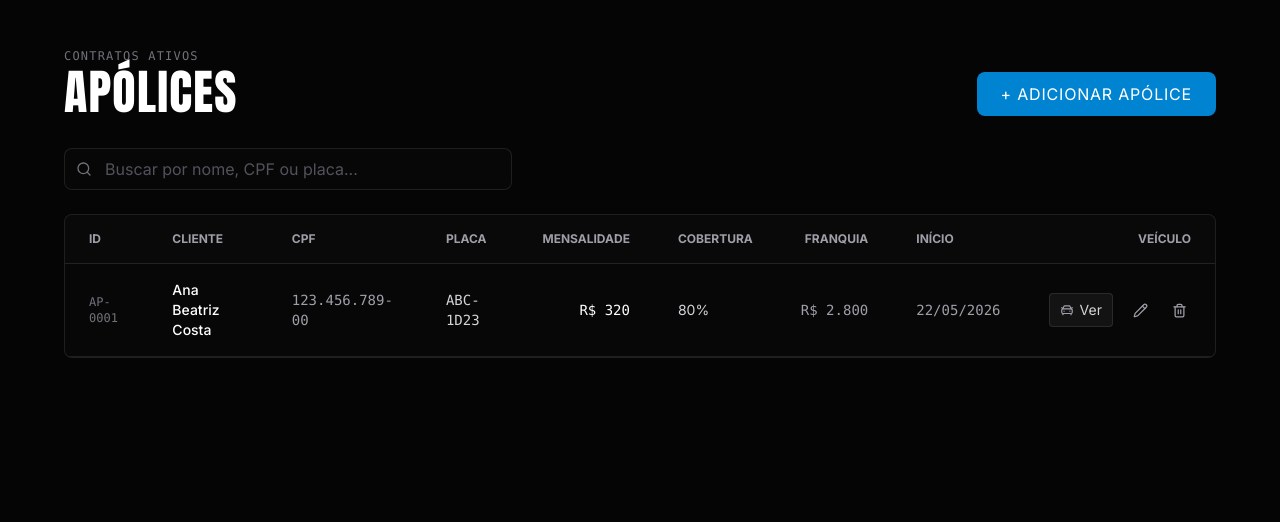
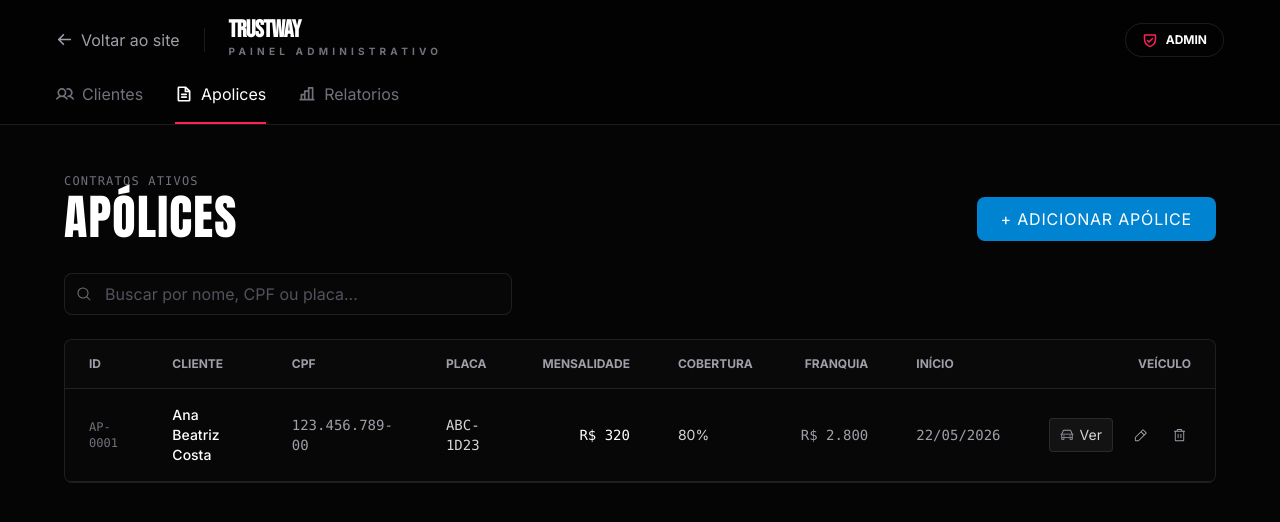
Before and after one commit to twostacktech/TrustWayFront, a React (Vite) app: page /apolices in a window 1280 px wide. Shown: the top 522 px of the page. Built offline with nearby package versions, Linux system fonts and the light colour scheme.

Commit message:
fix:navbaradm

```diff
--- a/src/App.tsx
+++ b/src/App.tsx
@@ -5,6 +5,7 @@ import Home from "./pages/home/Home";
 import Navbar from "./components/navbar/Navbar";
 import Footer from "./components/footer/Footer";
 import Apolices from "./pages/apolices/Apolices";
+import NavBarAdm from "./navbaradm/NavBarAdm";
 
 function HomeLayout() {
   return (
@@ -18,14 +19,23 @@ function HomeLayout() {
   )
 }
 
+function AdminLayout({ children }: { children: React.ReactNode }) {
+  return (
+    <main className="min-h-screen bg-[#020202] text-white">
+      <NavBarAdm />
+      {children}
+    </main>
+  )
+}
+
 function App() {
   return (
     <BrowserRouter>
       <Routes>
         <Route path="/" element={<HomeLayout />} />
         <Route path="/home" element={<HomeLayout />} />
-        <Route path="/admcliente" element={<AdmCliente />} />
-        <Route path="/apolices" element={<Apolices/>} />
+        <Route path="/admcliente" element={<AdminLayout><AdmCliente /></AdminLayout>} />
+        <Route path="/apolices" element={<AdminLayout><Apolices /></AdminLayout>} />
       </Routes>
     </BrowserRouter>
   );
--- a/src/navbaradm/NavBarAdm.tsx
+++ b/src/navbaradm/NavBarAdm.tsx
@@ -1,18 +1,39 @@
 import { ArrowLeft, ChartBar, FileText, ShieldCheck, Users } from '@phosphor-icons/react'
+import { Link, useLocation } from 'react-router-dom'
+
+const links = [
+  {
+    href: '/admcliente',
+    label: 'Clientes',
+    icon: Users,
+  },
+  {
+    href: '/apolices',
+    label: 'Apolices',
+    icon: FileText,
+  },
+  {
+    href: '/relatorios',
+    label: 'Relatorios',
+    icon: ChartBar,
+  },
+]
 
 function NavBarAdm() {
+  const { pathname } = useLocation()
+
   return (
     <header className="border-b border-white/10">
       <div className="flex min-h-[124px] flex-col justify-between">
         <div className="flex items-center justify-between px-4 py-5 sm:px-8 lg:px-14">
           <div className="flex items-center gap-6">
-            <a
-              href="/home"//colocar link para o home do site
+            <Link
+              to="/home"
               className="flex items-center gap-2 border-r border-white/10 pr-6 text-sm text-zinc-400 transition hover:text-white"
             >
               <ArrowLeft size={17} weight="bold" />
               Voltar ao site
-            </a>
+            </Link>
 
             <div>
               <strong className="block font-display text-2xl leading-5 tracking-tight text-white">
@@ -31,27 +52,24 @@ function NavBarAdm() {
         </div>
 
         <nav className="flex gap-8 overflow-x-auto px-4 sm:px-8 lg:px-14">
-          <a
-            href="/clientes"//colocar link para clientes
-            className="flex items-center gap-2 border-b-2 border-rose-500 pb-4 text-sm font-bold text-white"
-          >
-            <Users size={18} weight="bold" />
-            Clientes
-          </a>
-          <a
-            href="/apolices"//colocar link para apolices
-            className="flex items-center gap-2 pb-4 text-sm font-bold text-zinc-500 transition hover:text-white"
-          >
-            <FileText size={18} weight="bold" />
-            Apolices
-          </a>
-          <a
-            href="/relatorios"//colocar link para relatorios
-            className="flex items-center gap-2 pb-4 text-sm font-bold text-zinc-500 transition hover:text-white"
-          >
-            <ChartBar size={18} weight="bold" />
-            Relatorios
-          </a>
+          {links.map(({ href, label, icon: Icon }) => {
+            const ativo = pathname === href
+
+            return (
+              <Link
+                key={href}
+                to={href}
+                className={`flex items-center gap-2 border-b-2 pb-4 text-sm font-bold transition hover:text-white ${
+                  ativo
+                    ? 'border-rose-500 text-white'
+                    : 'border-transparent text-zinc-500'
+                }`}
+              >
+                <Icon size={18} weight="bold" />
+                {label}
+              </Link>
+            )
+          })}
         </nav>
       </div>
     </header>
--- a/src/pages/Cliente/AdmCliente.tsx
+++ b/src/pages/Cliente/AdmCliente.tsx
@@ -4,7 +4,6 @@ import { MagnifyingGlass,PencilSimple,Plus,Trash,X } from '@phosphor-icons/react
 import { AxiosError } from 'axios'
 import { toast, ToastContainer } from 'react-toastify'
 import 'react-toastify/dist/ReactToastify.css'
-import NavBarAdm from '../../navbaradm/NavBarAdm'
 import { api } from '../../services/Service'
 
 type UsuarioApi = {
@@ -283,8 +282,7 @@ function AdmCliente() {
   }
 
   return (
-    <main className="min-h-screen bg-[#020202] text-white">
-      <NavBarAdm />
+    <>
 
       <section className="px-4 py-10 sm:px-8 lg:px-14">
         <div className="mb-8 flex flex-col gap-6 lg:flex-row lg:items-end lg:justify-between">
@@ -549,7 +547,7 @@ function AdmCliente() {
         pauseOnHover
         theme="dark"
       />
-    </main>
+    </>
   )
 }
 
--- a/src/pages/apolices/Apolices.tsx
+++ b/src/pages/apolices/Apolices.tsx
@@ -1,5 +1,5 @@
 import { useEffect, useState } from "react"
-import { Pencil, Trash2, CarFront, Search, X } from "lucide-react"
+import { Car, MagnifyingGlass, PencilSimple, Trash, X } from "@phosphor-icons/react"
 import { toast } from "react-toastify"
 
 import { buscar, deletar } from "../../services/Service"
@@ -138,7 +138,7 @@ function Apolices() {
         {/* Barra de Busca */}
         <div className="mb-6 max-w-md relative group">
           <span className="absolute inset-y-0 left-0 flex items-center pl-3 pointer-events-none">
-            <Search size={16} className="text-zinc-500 group-focus-within:text-zinc-300 transition-colors" />
+            <MagnifyingGlass size={16} className="text-zinc-500 group-focus-within:text-zinc-300 transition-colors" />
           </span>
           <input
             type="text"
@@ -223,7 +223,7 @@ function Apolices() {
                           onClick={() => abrirDetalhesVeiculo(apolice)}
                           className="inline-flex items-center gap-1.5 text-xs font-medium text-zinc-300 hover:text-white transition-colors bg-white/5 hover:bg-white/10 rounded px-2.5 py-1.5 border border-white/10 cursor-pointer"
                         >
-                          <CarFront size={14} className="text-zinc-400" />
+                          <Car size={14} className="text-zinc-400" />
                           <span>Ver</span>
                         </button>
 
@@ -234,7 +234,7 @@ function Apolices() {
                           className="rounded p-1 text-zinc-400 hover:bg-white/5 hover:text-sky-400 transition-all cursor-pointer"
                           title="Editar apólice"
                         >
-                          <Pencil size={15} />
+                          <PencilSimple size={15} />
                         </button>
 
                         {/* Botão Excluir */}
@@ -244,7 +244,7 @@ function Apolices() {
                           className="rounded p-1 text-zinc-400 hover:bg-white/5 hover:text-red-500 transition-all cursor-pointer"
                           title="Excluir apólice"
                         >
-                          <Trash2 size={15} />
+                          <Trash size={15} />
                         </button>
                       </div>
                     </td>
--- a/src/pages/formapolices/FormApolice.tsx
+++ b/src/pages/formapolices/FormApolice.tsx
@@ -1,6 +1,6 @@
 import { useEffect, useState } from "react"
 import { toast } from "react-toastify"
-import { X } from "lucide-react"
+import { X } from "@phosphor-icons/react"
 
 import { atualizar, cadastrar } from "../../services/Service"
 import type Apolice from "../../models/Apolice"
```
